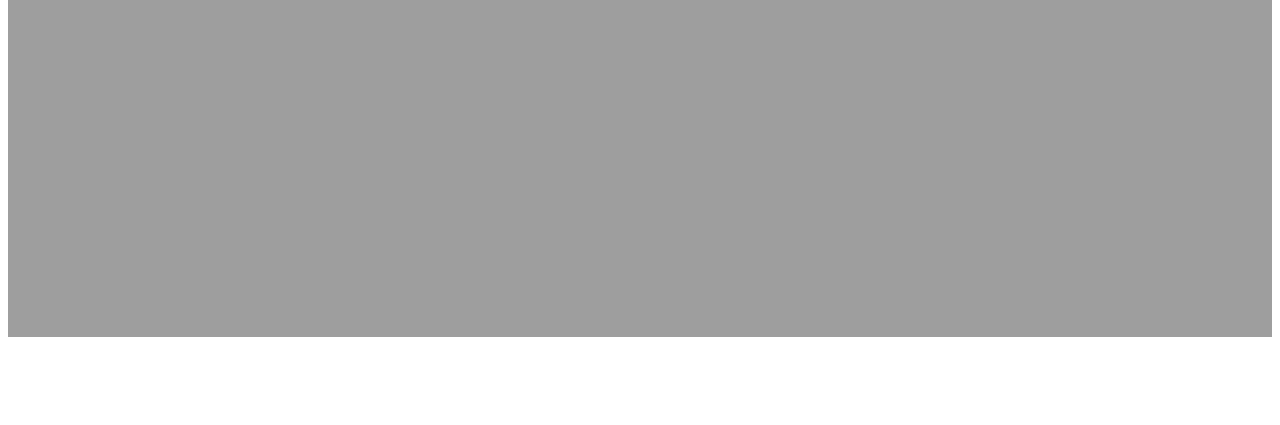
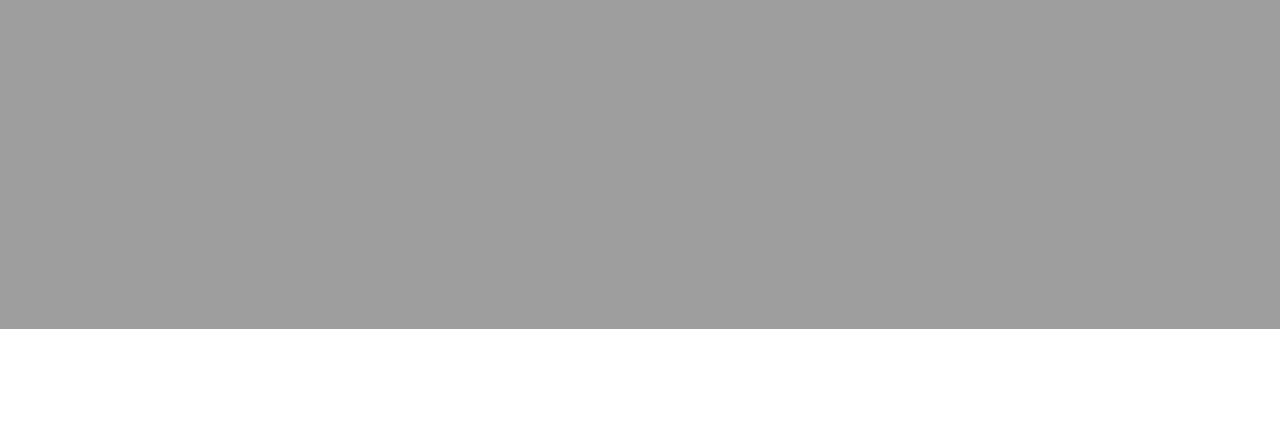
Before and after one commit to PaulaSoliman/Food_website, a plain HTML site: page food-window.html in a window 1280 px wide. Shown: the part 471-896 px from the top of the page. Before the commit the page ends 816 px from the top, so only its background shows below. Drawn offline with Linux system fonts and the light colour scheme; the site is published under a folder, as on GitHub Pages, so addresses that start at the root find nothing.

Commit message:
Update food-window.html

```diff
--- a/food-window.html
+++ b/food-window.html
@@ -8,7 +8,7 @@
     <!-- FavIcon -->
     <link rel="shortcut icon" href="images/favIcon.png" type="image/x-icon" />
     <!-- Bootstrap -->
-    <link rel="stylesheet" href="/css/bootstrap.css" />
+    <link rel="stylesheet" href="css/bootstrap.css" />
     <!-- Font Awesome -->
     <link rel="stylesheet" href="css/all.css" />
     <!-- My css -->
```
